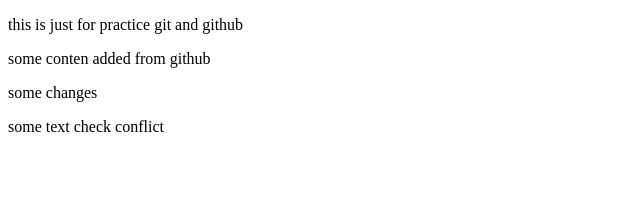
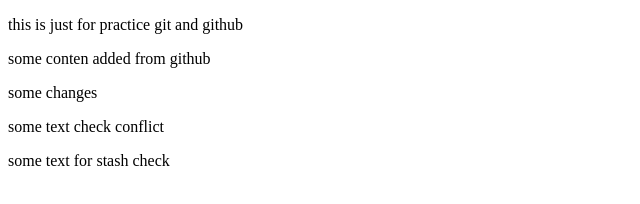
Before and after one commit to gsvignesh004/git_practice2, a plain HTML site: page index.html in a window 1280 px wide. Shown: the whole page, without its empty margins (0-640 px from the left). Drawn offline with Linux system fonts and the light colour scheme.

Commit message:
Update index.html

```diff
--- a/index.html
+++ b/index.html
@@ -11,5 +11,6 @@
   <p>some conten added from github</p>
   <p>some changes</p>
   <p>some text check conflict</p>
+  <p>some text for stash check</p>
 </body>
 </html>
```
